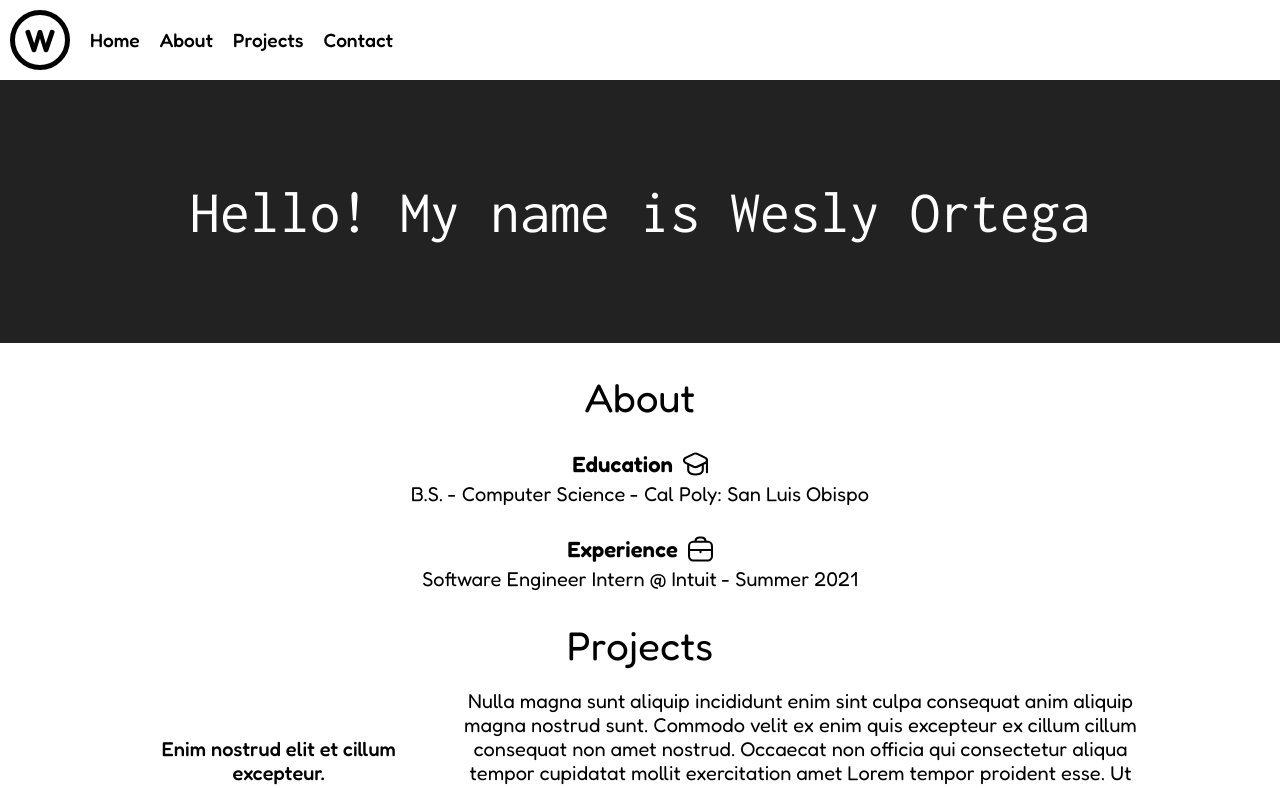
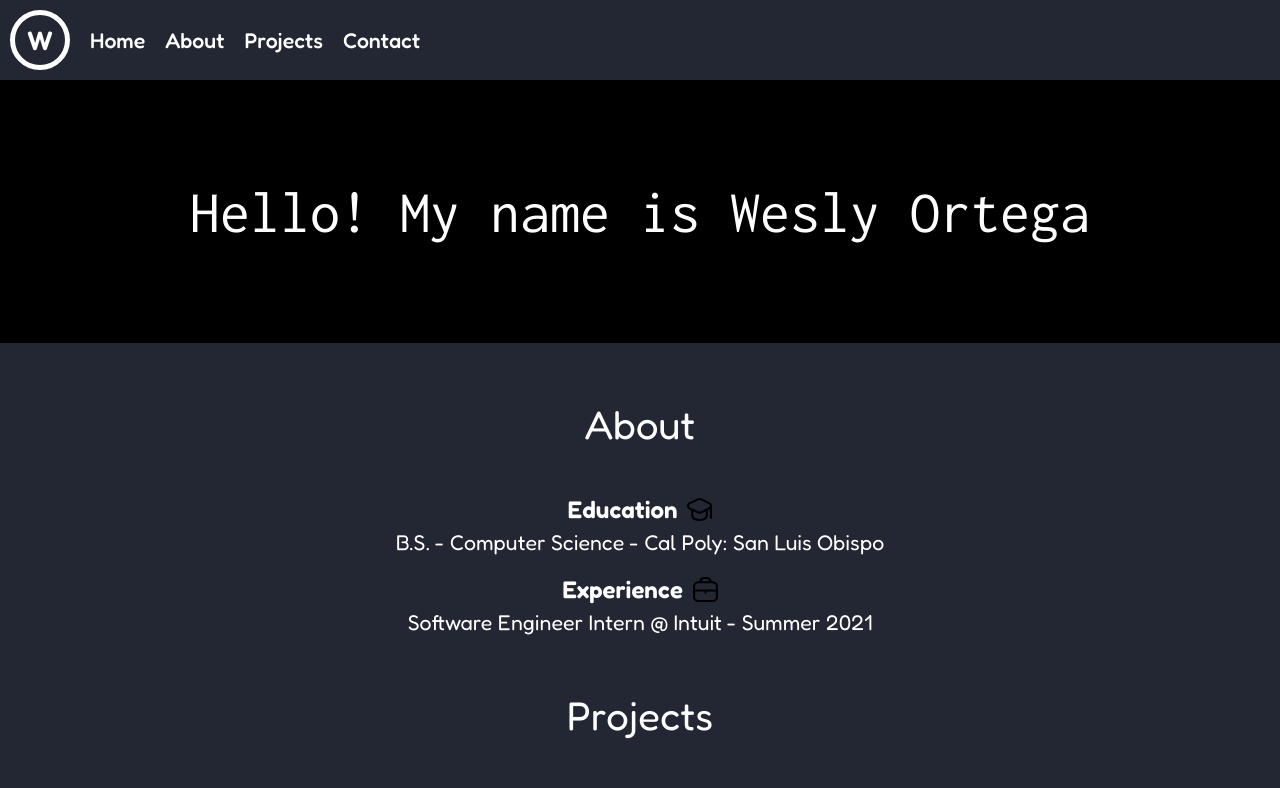
Before and after one commit to WeslyOrtega/personal-web, a React (Create React App) app: page / in a window 1280 px wide. Shown: the top 788 px of the page. Built offline with nearby package versions, Linux system fonts and the light colour scheme.

Commit message:
Changed theme

```diff
--- a/src/App.css
+++ b/src/App.css
@@ -1,38 +1,3 @@
 .App {
-  text-align: center;
+    text-align: center;
 }
-
-.App-logo {
-  height: 40vmin;
-  pointer-events: none;
-}
-
-@media (prefers-reduced-motion: no-preference) {
-  .App-logo {
-    animation: App-logo-spin infinite 20s linear;
-  }
-}
-
-.App-header {
-  background-color: #282c34;
-  min-height: 100vh;
-  display: flex;
-  flex-direction: column;
-  align-items: center;
-  justify-content: center;
-  font-size: calc(10px + 2vmin);
-  color: white;
-}
-
-.App-link {
-  color: #61dafb;
-}
-
-@keyframes App-logo-spin {
-  from {
-    transform: rotate(0deg);
-  }
-  to {
-    transform: rotate(360deg);
-  }
-}
--- a/src/Components/About/About.jsx
+++ b/src/Components/About/About.jsx
@@ -6,7 +6,7 @@ import briefcase from '../../Assets/Icons/briefcase.svg'
 function About() {
     return (
         <div className='about-container'>
-            <div className='header'>About</div>
+            <h1>About</h1>
             <div className='about-item section'>
                 <div className='section-header'>
                     <div className='section-header-text'>Education</div>
--- a/src/Components/About/About.scss
+++ b/src/Components/About/About.scss
@@ -9,13 +9,8 @@
     margin-top: 30px;
 
     .about-item {
-        padding-top: 30px;
-        max-width: 500%;
-        font-size: 20px;
-    }
-
-    .header {
-        font-size: 40px;
+        margin-top: 20px;
+        max-width: 80%;
     }
 
     .section {
@@ -34,7 +29,7 @@
 
             .section-header-text {
                 // Font
-                font-size: 22px;
+                font-size: 18pt;
                 font-weight: 600;
 
                 // Margin
--- a/src/Components/Contact/Contact.scss
+++ b/src/Components/Contact/Contact.scss
@@ -8,7 +8,6 @@
     padding: 40px 0;
 
     .email {
-        font-size: 20px;
         margin: 0 10px;
     }
 
--- a/src/Components/HelloMsg/HelloMsg.scss
+++ b/src/Components/HelloMsg/HelloMsg.scss
@@ -2,8 +2,7 @@
     font-family: "Inconsolata", monospace;
     font-size: 60px;
 
-    background-color: #222222;
-    color: white;
+    background-color: var(--secondary-color);
 
     padding: 100px 0;
 }
--- a/src/Components/Navbar/Navbar.scss
+++ b/src/Components/Navbar/Navbar.scss
@@ -5,7 +5,6 @@
 
     .nav-item {
         margin-right: 20px;
-        font-size: larger;
         font-weight: 500;
     }
 
@@ -14,7 +13,7 @@
         width: 50px;
         height: 50px;
         border-radius: 50%;
-        border: 5px solid black;
+        border: 5px solid var(--primary-color);
 
         // Centering
         display: flex;
@@ -22,7 +21,7 @@
         justify-content: center;
 
         // Text
-        font-size: xx-large;
+        font-size: 20pt;
         font-weight: 600;
     }
 
--- a/src/Components/Projects/Projects.jsx
+++ b/src/Components/Projects/Projects.jsx
@@ -3,7 +3,7 @@ import './Projects.scss'
 function Projects() {
     return (
         <div className='projects-cotainer'>
-            <div className='section-title'>Projects</div>
+            <h1>Projects</h1>
             <div className='project'>
                 <div className='title'>Enim nostrud elit et cillum excepteur.</div>
                 <div className='divider'></div>
--- a/src/Components/Projects/Projects.scss
+++ b/src/Components/Projects/Projects.scss
@@ -4,10 +4,6 @@
     display: flex;
     flex-direction: column;
     align-items: center;
-
-    .section-title {
-        font-size: 40px;
-    }
 
     .project {
         display: flex;
--- a/src/index.css
+++ b/src/index.css
@@ -1,11 +1,26 @@
+:root {
+    /* Colors */
+    --primary-color: #ffffff;
+    --secondary-color: #000000;
+}
+
 body {
-  margin: 0;
-  font-family: 'Fredoka', sans-serif;
-  -webkit-font-smoothing: antialiased;
-  -moz-osx-font-smoothing: grayscale;
+    margin: 0;
+    font-family: "Fredoka", sans-serif;
+    -webkit-font-smoothing: antialiased;
+    -moz-osx-font-smoothing: grayscale;
+    font-size: 16pt;
+    color: var(--primary-color);
+    background-color: #222733;
+}
+
+h1 {
+    font-size: 30pt;
+    font-weight: 400;
+    color: var(--primary-color);
 }
 
 code {
-  font-family: source-code-pro, Menlo, Monaco, Consolas, 'Courier New',
-    monospace;
+    font-family: source-code-pro, Menlo, Monaco, Consolas, "Courier New",
+        monospace;
 }
```
